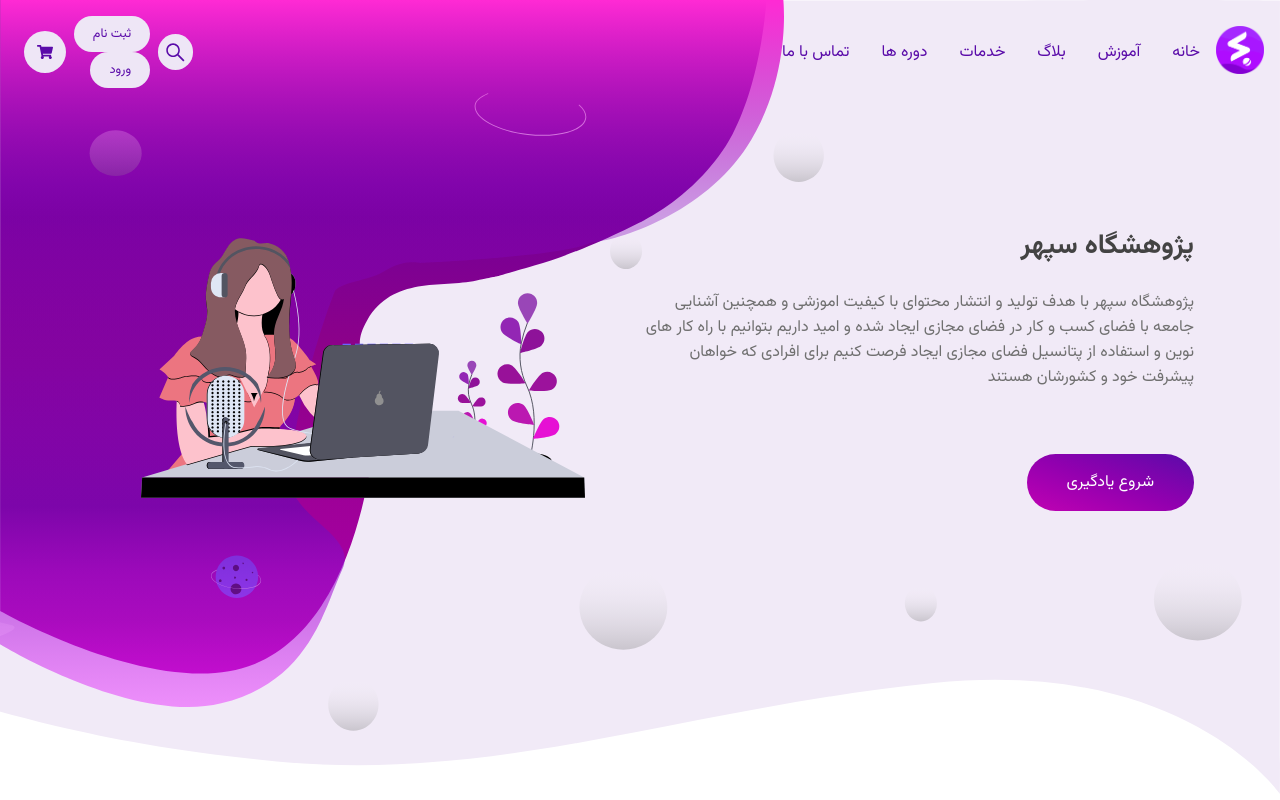
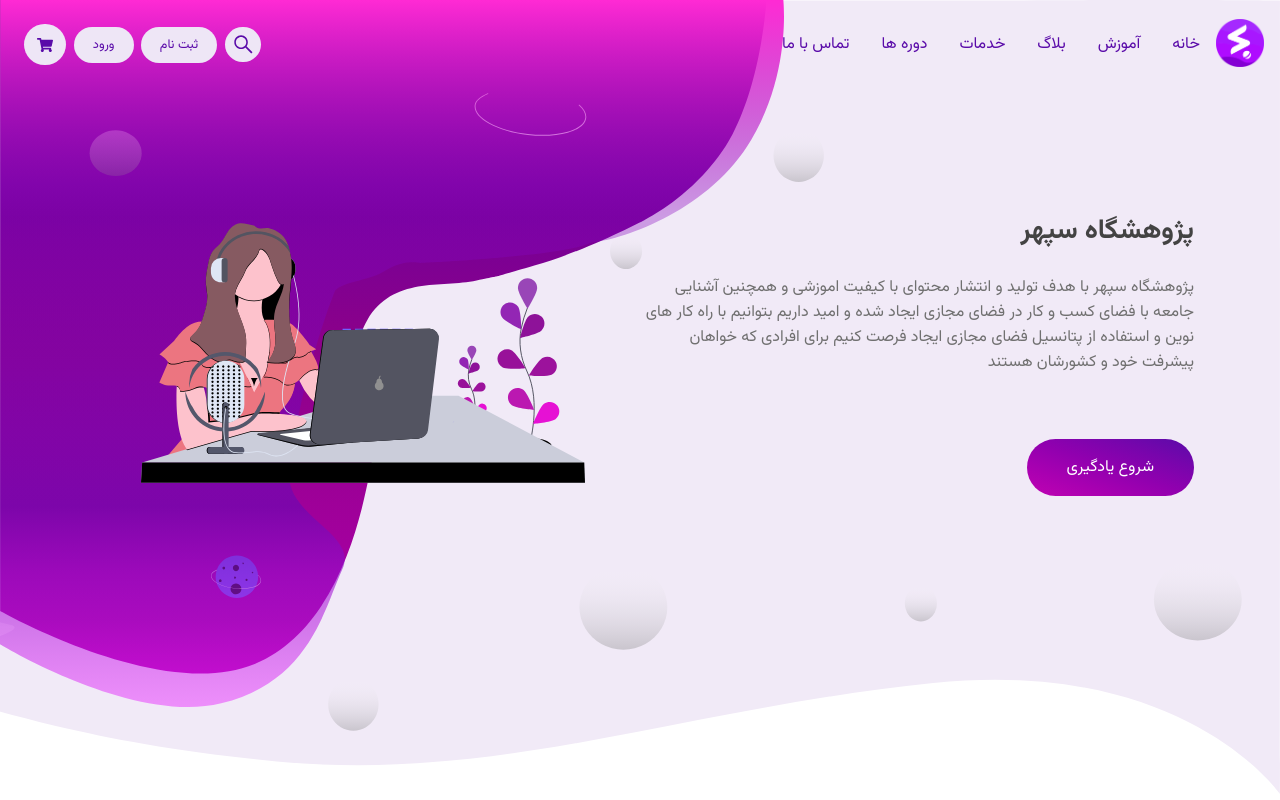
Before and after one commit to alimooo1/Sadrun_Project, a React (Vite) app in the folder sadrun-project/: page / in a window 1280 px wide. Built offline with nearby package versions, Linux system fonts and the light colour scheme.

Commit message:
add styles to register and input responsive btn

```diff
--- a/sadrun-project/src/components/LandingPage/LandingNav/LandingNav.jsx
+++ b/sadrun-project/src/components/LandingPage/LandingNav/LandingNav.jsx
@@ -2,9 +2,8 @@ import React from "react";
 import styles from "./LandingNav.module.scss";
 import avatar from "./navigation-image/avatar.svg";
 import LeftSideNavigation from "../leftSideNavigation/LeftSideNavigation";
-import { BiMenu } from "react-icons/bi";
+import { SlMenu, SlArrowRight } from "react-icons/sl";
 import { useState } from "react";
-
 
 const LandingNav = (props) => {
   // menu display state
@@ -24,13 +23,19 @@ const LandingNav = (props) => {
           </a>
         </div>
         <div className={styles.navigationIcon}>
-          <a href="#">
-            {" "}
-            <BiMenu
+          {!openMenu && (
+            <SlMenu
               onClick={addMenuHandller}
               className={styles.navigationIcon}
             />
-          </a>
+          )}
+          {openMenu && (
+            <SlArrowRight
+              onClick={addMenuHandller}
+              fill="#5a0ba9"
+              className={styles.navigationIcon}
+            />
+          )}
         </div>
 
         <ul
--- a/sadrun-project/src/components/LandingPage/LandingNav/LandingNav.module.scss
+++ b/sadrun-project/src/components/LandingPage/LandingNav/LandingNav.module.scss
@@ -9,10 +9,10 @@
   align-items: center;
   color: #fff;
   padding: 1rem;
+  position: relative;
 }
 
 nav {
-
   display: flex;
   justify-content: space-between;
   align-items: center;
@@ -40,6 +40,7 @@ nav {
   justify-content: center;
   align-items: center;
   z-index: 2;
+  cursor: pointer;
   @include size(2rem, 2rem);
   @include typography($primary-font-family, 2rem, #fff);
   @include min-width(medium) {
@@ -61,7 +62,7 @@ nav {
       background: #fff;
       list-style: none;
       right: 0;
-      top: 5.25rem;
+      top: 0;
       height: 100%;
       padding: 50px 15px;
       width: 80%;
--- a/sadrun-project/src/components/LandingPage/leftSideNavigation/LeftSideNavigation.jsx
+++ b/sadrun-project/src/components/LandingPage/leftSideNavigation/LeftSideNavigation.jsx
@@ -17,7 +17,11 @@ function CreateBtnComponent() {
     <>
       <div className={styles.conteiner}>
         <SearchInput className={styles.SearchInput} />
-        <div className={styles.registerContainer}>
+        <div
+          className={`${styles.registerContainer} ${
+            openUser ? styles.isRegisterContainerOpen : ""
+          }`}
+        >
           <NavBtn className={styles.register} btnTitle={"ثبت نام "} />
           <NavBtn className={styles.input} btnTitle={"ورود"} />
         </div>
--- a/sadrun-project/src/components/LandingPage/leftSideNavigation/LeftSideNavigation.module.scss
+++ b/sadrun-project/src/components/LandingPage/leftSideNavigation/LeftSideNavigation.module.scss
@@ -8,9 +8,10 @@
   align-items: center;
   gap: 8px;
   font-family: "vazirmatn-Regular";
+  position: relative;
 }
 
-button {
+.button {
   @include button-text(
     #eee6f6,
     $text-accent-color,
@@ -34,14 +35,27 @@ button {
   font-size: 1rem;
 }
 .registerContainer {
+  display: flex;
+  gap: 7px;
   @include max-width(medium) {
-    display: none;
+    position: absolute;
+    top: 3rem;
+    left: -5px;
+    background-color: #fff;
+    border-radius: 15px;
+    flex-direction: column;
+    overflow: hidden;
+    padding: 5px;
+    transition: 0.3s;
+    transform: scale(0, 0);
+    transform-origin: 0 0;
+    button {
+      width: 100%;
+    }
   }
 }
-.input {
-  @include max-width(medium) {
-    display: none;
-  }
+.isRegisterContainerOpen {
+  transform: scale(1, 1);
 }
 
 .User {
```
